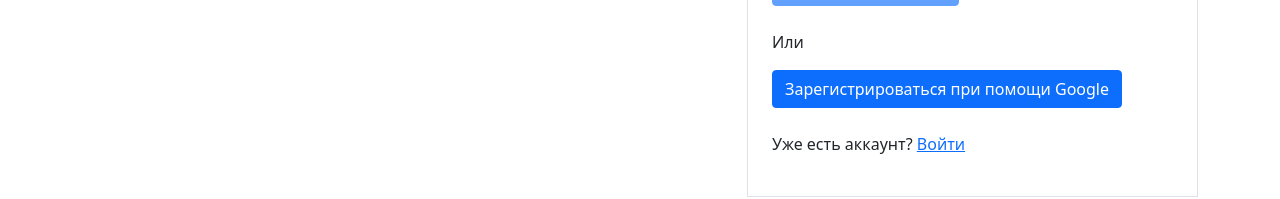
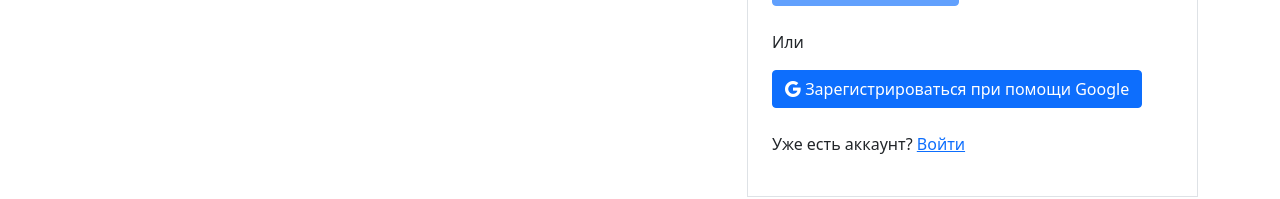
Before and after one commit to bobrov-site/todolistvue, a Vue app: page /signUp in a window 1280 px wide. Shown: the part 533-732 px from the top of the page. Built offline with nearby package versions, Linux system fonts and the light colour scheme.

Commit message:
removed auth with Apple

```diff
--- a/src/components/UI/FormBootstrap.vue
+++ b/src/components/UI/FormBootstrap.vue
@@ -33,7 +33,10 @@
         </form>
       </ValidationObserver>
       <p class="text-body mt-4">Или</p>
-      <button @click="signInWithGoogle" type="button" class="btn btn-primary">Зарегистрироваться при помощи Google</button>
+      <button @click="signInWithGoogle" type="button" class="btn btn-primary">
+        <i class="bi bi-google"></i>
+        Зарегистрироваться при помощи Google
+      </button>
       <p class="text-body mt-4">
         Уже есть аккаунт?
         <router-link to="/signIn" class="text-primary">Войти</router-link>
```
